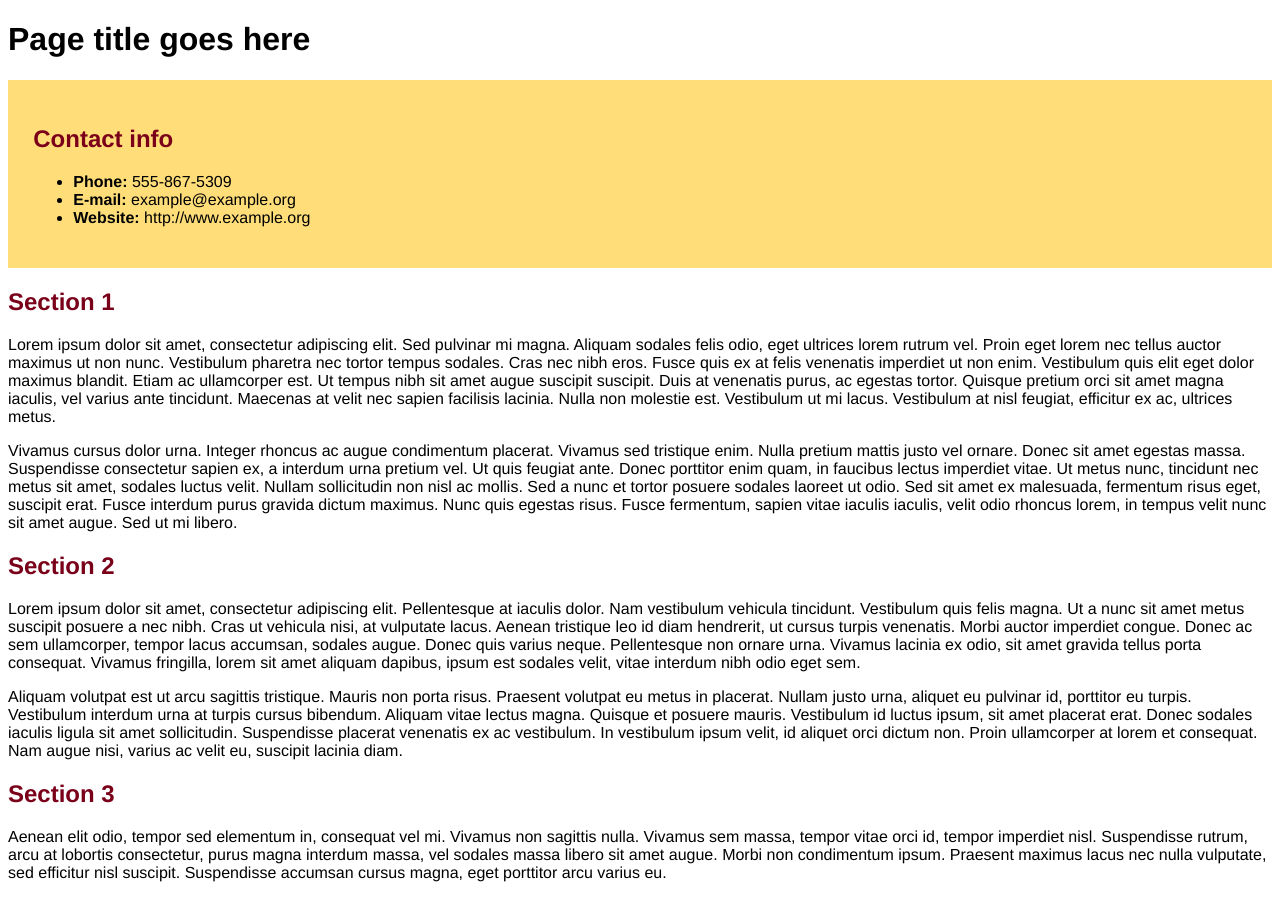
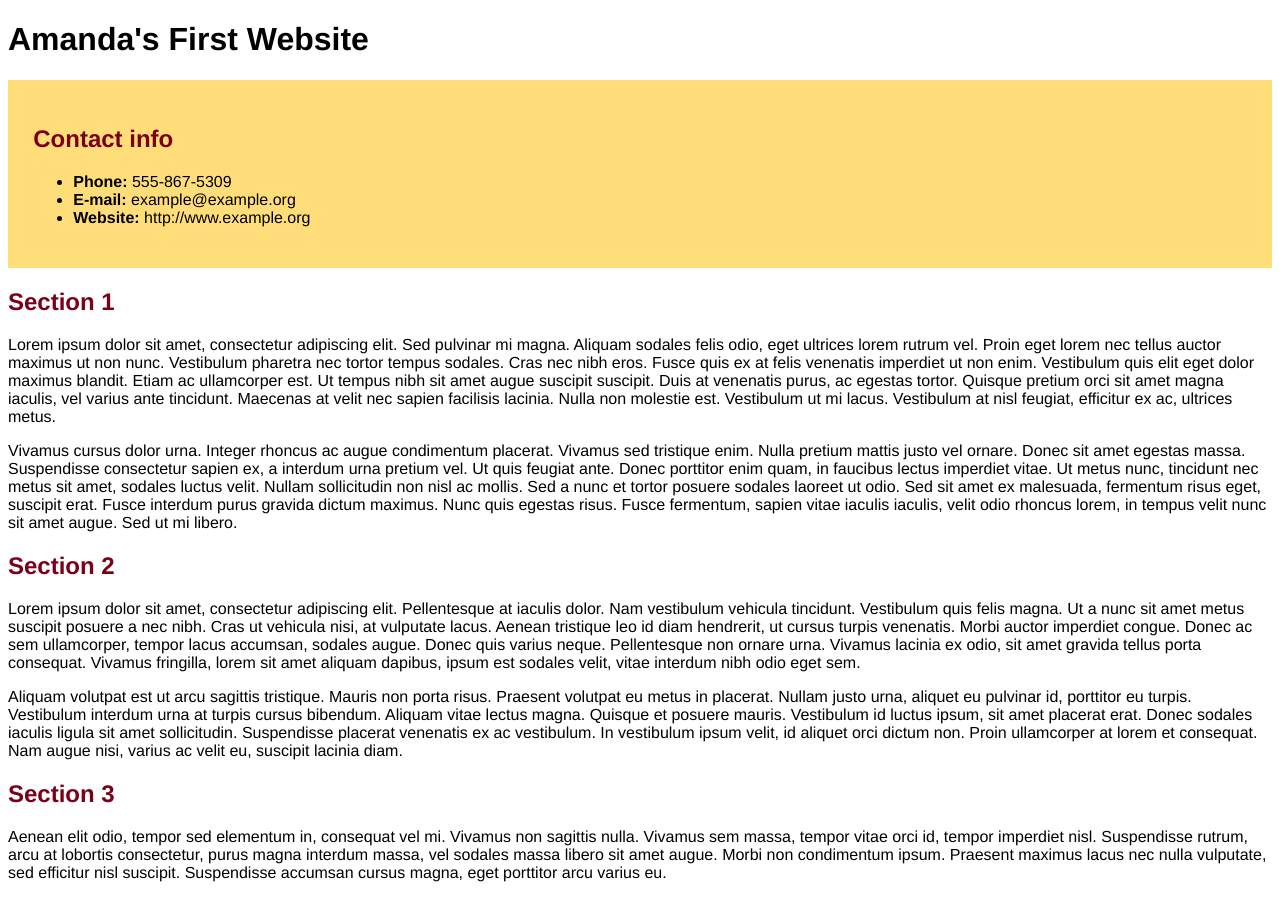
Before and after one commit to kling134/my-homepage, a plain HTML site: page index.html in a window 1280 px wide. Drawn offline with Linux system fonts and the light colour scheme.

Commit message:
Page title

```diff
--- a/index.html
+++ b/index.html
@@ -6,7 +6,7 @@
 
 <body>
 
-<h1>Page title goes here</h1>
+<h1>Amanda's First Website</h1>
 
 <div id="contact">
 <h2>Contact info</h2>
```
